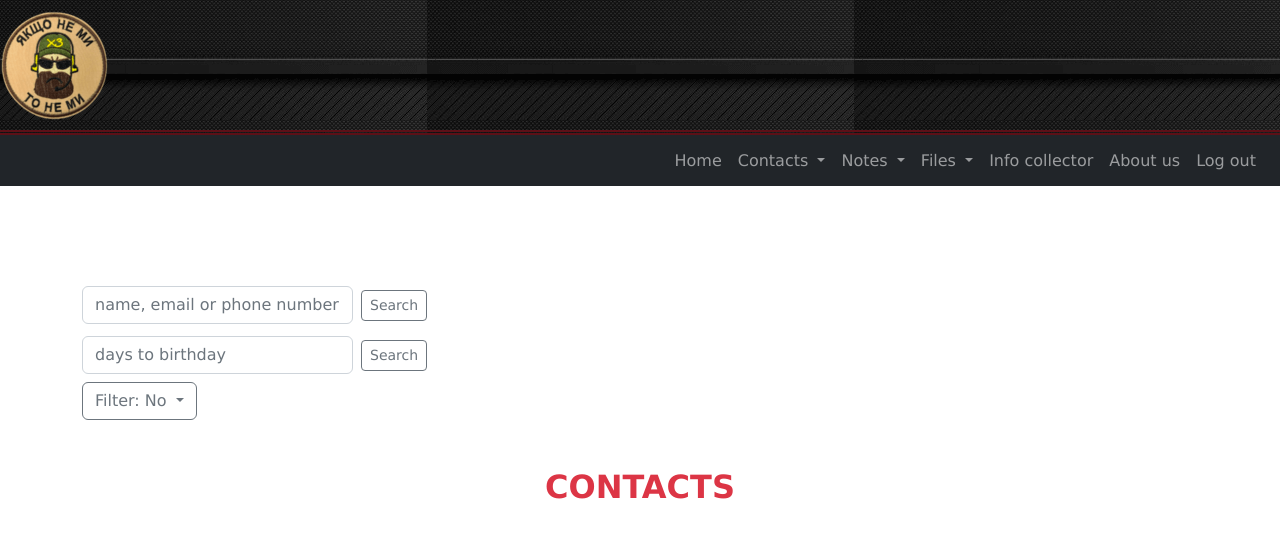
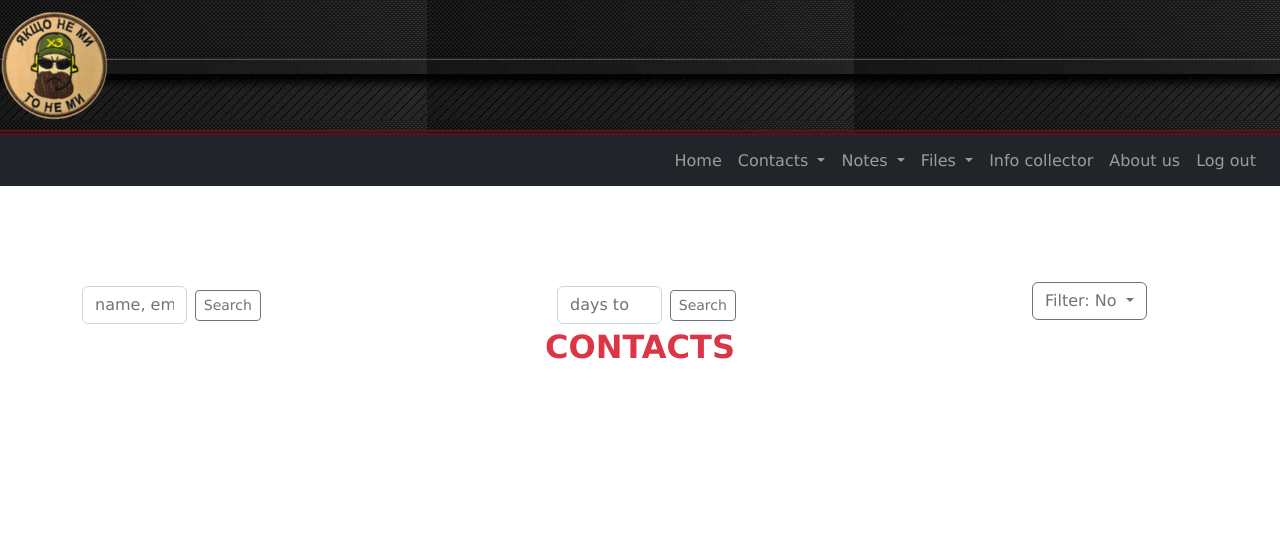
Before and after one commit to LeadShadow/Web6Project, a Django app: page /show_contacts/ in a window 1280 px wide; the page is wider, and only the part inside the window is pictured. Shown: the top 538 px of that part. Run offline with Django 4.2, Linux system fonts and the light colour scheme; the visitor is signed in with stand-in values (Sample User, id 1); data that the repository does not hold is empty.

```diff
--- a/webproject/project/templates/project/contacts.html
+++ b/webproject/project/templates/project/contacts.html
@@ -2,7 +2,8 @@
 
 {% block content %}
     <div class="container mt-5">
-    <div class="mb-1">
+    <div class="row">
+        <div class="col-md-5">
             <form class="d-flex flex-row align-items-center flex-wrap" action="search">
                 <div class="input-group w-25">
                     <input id="colFormLabelEmail"
@@ -15,20 +16,20 @@
                 <button class="btn btn-sm btn-outline-secondary " type="submit">Search</button>
             </form>
         </div>
-    <div class="mb-1">
+        <div class="col-md-5">
             <form class="d-flex flex-row align-items-center flex-wrap" action="to_birthday">
                 <div class="input-group w-25">
                     <input id="colFormLabelEmail"
-                       class="form-control col-12 my-1 me-sm-2 w-auto"
+                           class="form-control col-5 my-1 me-sm-2 w-auto"
                            type="number"
                            placeholder="days to birthday"
                            name="search_days"
                     />
                 </div>
-            <button class="btn btn-sm btn-outline-secondary"  type="submit">Search</button>
+                <button class="btn btn-sm btn-outline-secondary" type="submit">Search</button>
             </form>
         </div>
-    <div class="mb-5">
+        <div class="col-md-2">
 
             <form class="d-flex flex-row align-items-center flex-wrap" action="/show_contacts">
                 <div class="dropdown col-md-4">
@@ -45,6 +46,7 @@
                     </ul>
                 </div>
             </form>
+        </div>
     </div>
     <div class="row mb-3">
         <h2>Contacts</h2>
@@ -79,7 +81,8 @@
                             <div class="d-flex justify-content-between align-items-center">
                                 <div class="btn-group" style="padding-left: 125px">
                                     <a class="btn btn-outline-info mx-1" href="/contacts/edit/{{ contact.id }}">Edit</a>
-                                <a class="btn btn-outline-danger" href="/contacts/delete/{{ contact.id }}">Delete</a>
+                                    <a class="btn btn-outline-danger"
+                                       href="/contacts/delete/{{ contact.id }}">Delete</a>
                                 </div>
                             </div>
                         </div>
```
Lines whose indentation alone changed are shown as unchanged.
